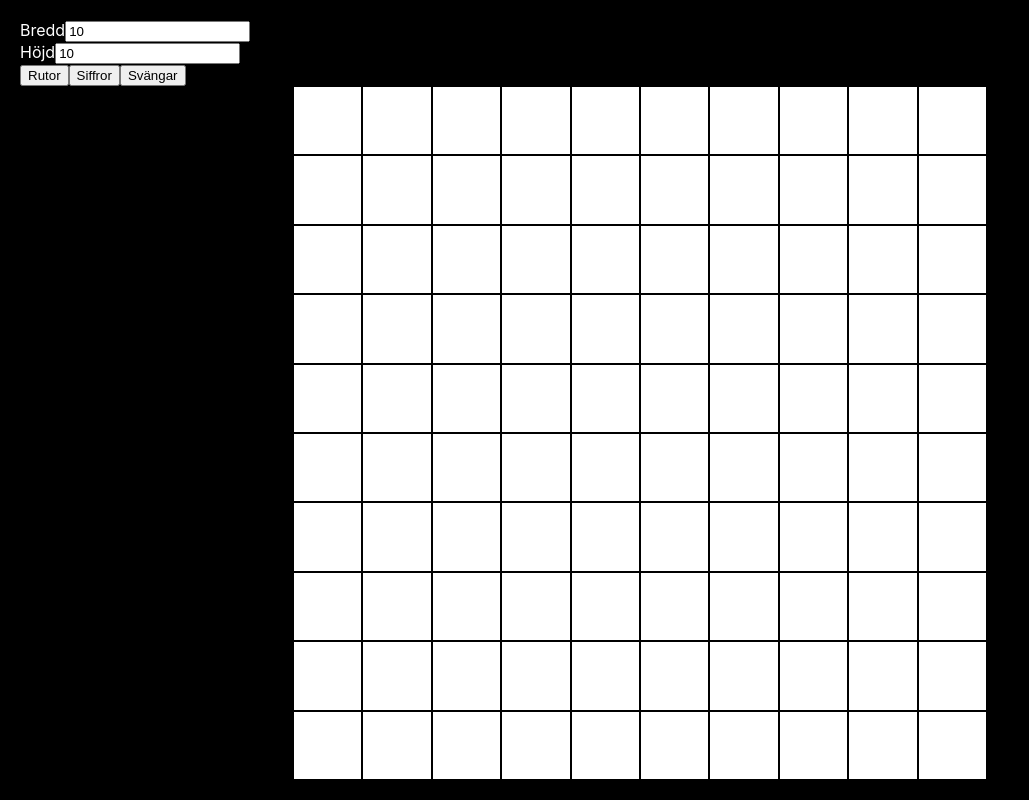
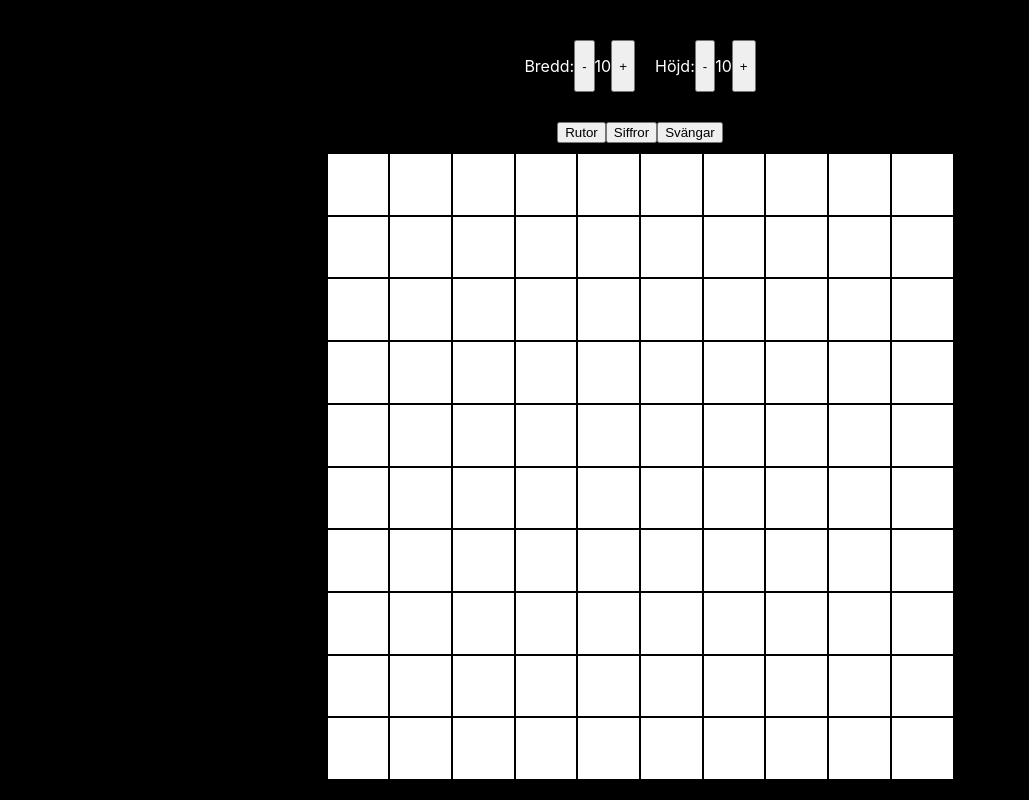
Before and after one commit to perenstrom/crossword, a Next.js app: page /kryss/skapa in a window 1280 px wide. Shown: the whole page, without its empty margins (0-1029 px from the left). Built offline with nearby package versions, Linux system fonts and the light colour scheme.

Commit message:
Adjust width and height settings

```diff
--- a/components/EditOptions.tsx
+++ b/components/EditOptions.tsx
@@ -3,12 +3,20 @@ import styled from 'styled-components';
 import { EditMode, Size } from 'types/Types';
 
 const Wrapper = styled.div`
+  display: flex;
+  flex-direction: column;
+  align-items: center;
   color: white;
+`;
+
+const FlexRow = styled.div`
+  display: flex;
+  padding: 1rem;
 `;
 
 interface Props {
   size: Size;
-  onSizeChange: (dimension: 'x' | 'y', value: number) => void;
+  onSizeChange: (dimension: 'x' | 'y', type: 'increase' | 'decrease') => void;
   setEditMode: (editMode: EditMode) => void;
 }
 
@@ -19,29 +27,25 @@ export const EditOptions = function EditOptions({
 }) {
   return (
     <Wrapper>
-      <label htmlFor="width">Bredd</label>
-      <input
-        id="width"
-        type="number"
-        value={size.x}
-        onChange={(event) =>
-          onSizeChange('x', parseInt(event.target.value, 10))
-        }
-      />
-      <br />
-      <label htmlFor="height">Höjd</label>
-      <input
-        id="height"
-        type="number"
-        value={size.y}
-        onChange={(event) =>
-          onSizeChange('y', parseInt(event.target.value, 10))
-        }
-      />
-      <br />
-      <button onClick={() => setEditMode(EditMode.cell)}>Rutor</button>
-      <button onClick={() => setEditMode(EditMode.wordStart)}>Siffror</button>
-      <button onClick={() => setEditMode(EditMode.decorator)}>Svängar</button>
+      <FlexRow>
+        <FlexRow>
+          <p>Bredd:</p>
+          <button onClick={(event) => onSizeChange('x', 'decrease')}>-</button>
+          <p>{size.x}</p>
+          <button onClick={(event) => onSizeChange('x', 'increase')}>+</button>
+        </FlexRow>
+        <FlexRow>
+          <p>Höjd:</p>
+          <button onClick={(event) => onSizeChange('y', 'decrease')}>-</button>
+          <p>{size.y}</p>
+          <button onClick={(event) => onSizeChange('y', 'increase')}>+</button>
+        </FlexRow>
+      </FlexRow>
+      <FlexRow>
+        <button onClick={() => setEditMode(EditMode.cell)}>Rutor</button>
+        <button onClick={() => setEditMode(EditMode.wordStart)}>Siffror</button>
+        <button onClick={() => setEditMode(EditMode.decorator)}>Svängar</button>
+      </FlexRow>
     </Wrapper>
   );
 };
--- a/pages/skapa.tsx
+++ b/pages/skapa.tsx
@@ -144,15 +144,18 @@ const Create: NextPage<Props> = () => {
     }
   };
 
-  const handleSizeChange = (dimension: 'x' | 'y', value: number) => {
-    switch (dimension) {
-      case 'x':
-        setSize({ x: value, y: size.y });
-        break;
-      case 'y':
-        setSize({ x: size.x, y: value });
-        break;
-    }
+  const handleSizeChange = (
+    dimension: 'x' | 'y',
+    type: 'increase' | 'decrease'
+  ) => {
+    const currentSizeInDimension = size[dimension];
+    const newSizeInDimension =
+      type === 'increase'
+        ? currentSizeInDimension + 1
+        : Math.max(currentSizeInDimension - 1, 1);
+
+    const newSize: Size = { ...size, [dimension]: newSizeInDimension };
+    setSize(newSize);
   };
 
   return (
```
